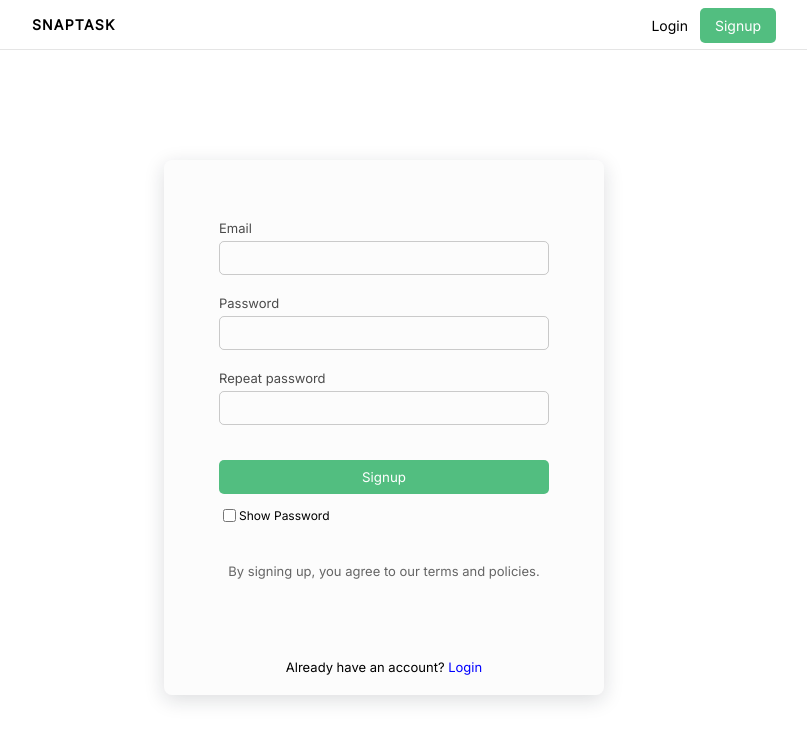
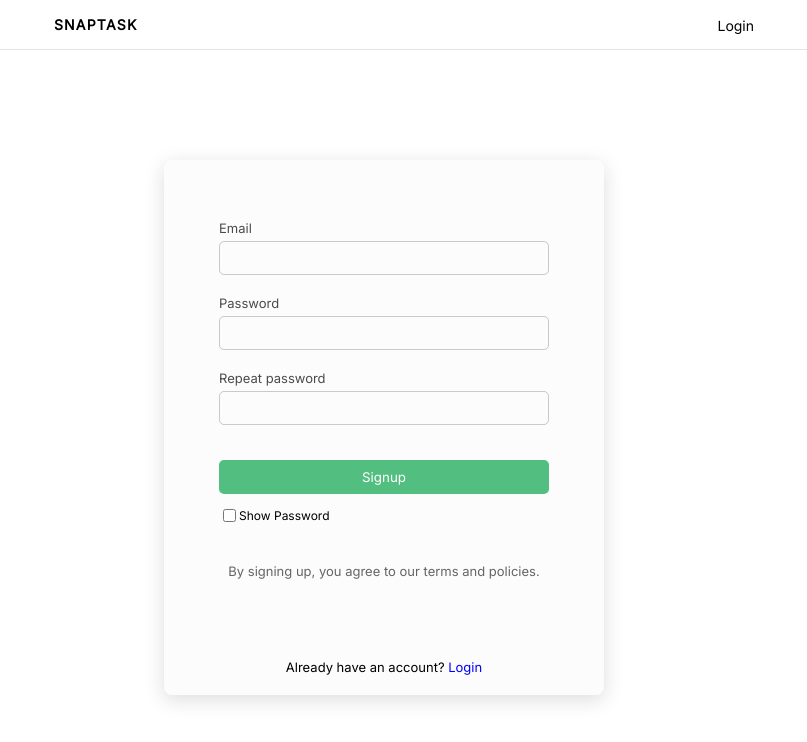
Before and after one commit to therealrinku/robonote, a Next.js app: page /signup in a window 1280 px wide. Shown: the top 742 px of the page, without its empty margins (256-1063 px from the left). Built offline with nearby package versions, Linux system fonts and the light colour scheme; no server answers.

Commit message:
hiding login and signup button on their routes

```diff
--- a/components/Navbar.js
+++ b/components/Navbar.js
@@ -1,14 +1,26 @@
 import navbarStyles from "../styles/Navbar.module.css";
 import Link from "next/link";
+import { useRouter } from "next/router";
 
 export default function Navbar() {
+  const router = useRouter();
+  const { pathname } = router;
+
   return (
     <nav className={navbarStyles.nav}>
       <ul>
         <Link href="/">Snaptask</Link>
       </ul>
 
-      <ul>
+      <ul
+        className={
+          pathname === "/signup"
+            ? navbarStyles.hideSignupLink
+            : pathname === "/login"
+            ? navbarStyles.hideLoginLink
+            : null
+        }
+      >
         <Link href="/login">Login</Link>
         <Link href="/signup">Signup</Link>
       </ul>
--- a/styles/Navbar.module.css
+++ b/styles/Navbar.module.css
@@ -34,3 +34,11 @@
 .nav ul:last-child a:last-child:hover {
   background: #379c63;
 }
+
+.hideSignupLink a:last-child {
+  display: none;
+}
+
+.hideLoginLink a:first-child {
+  display: none;
+}
```
